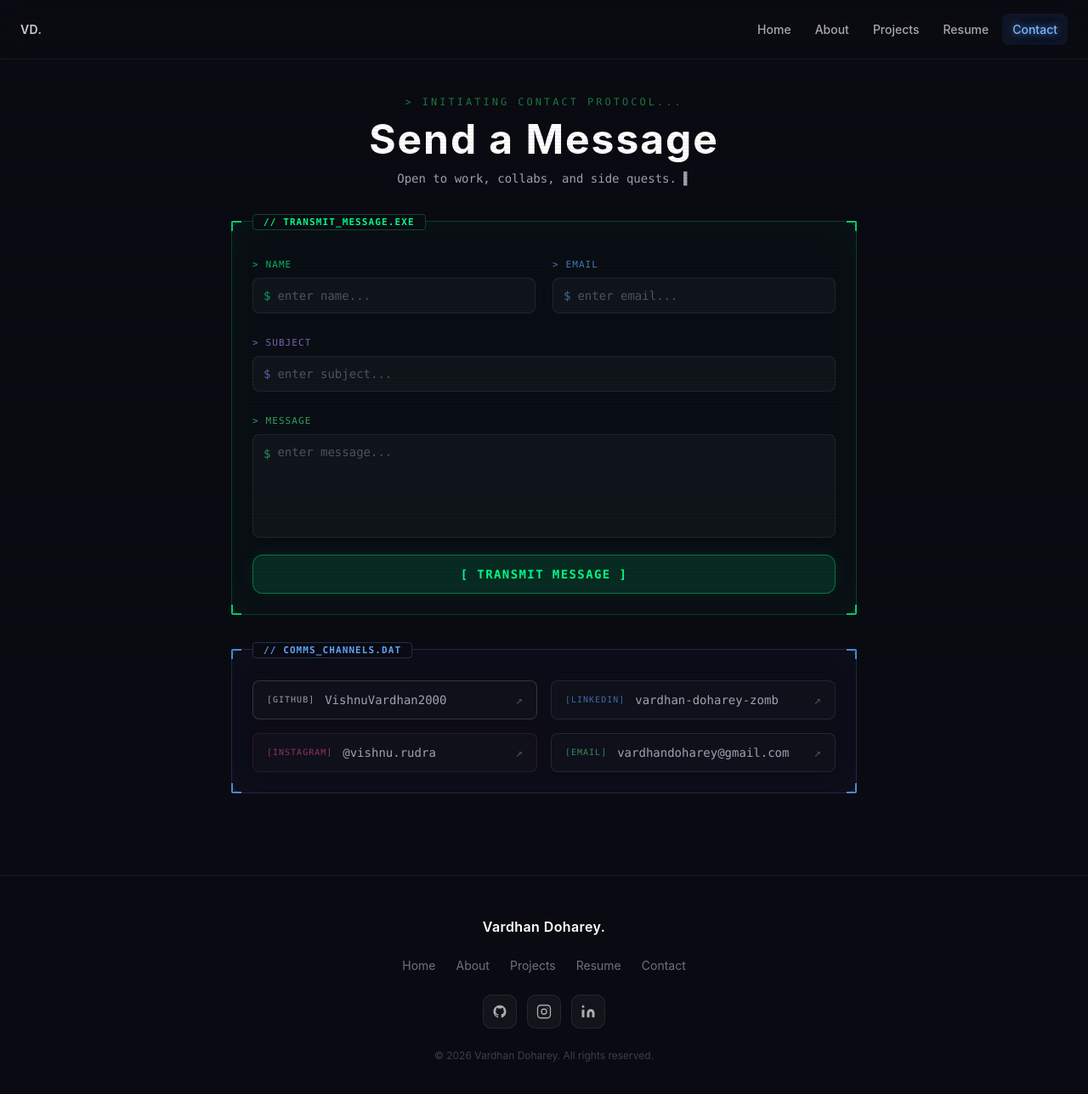
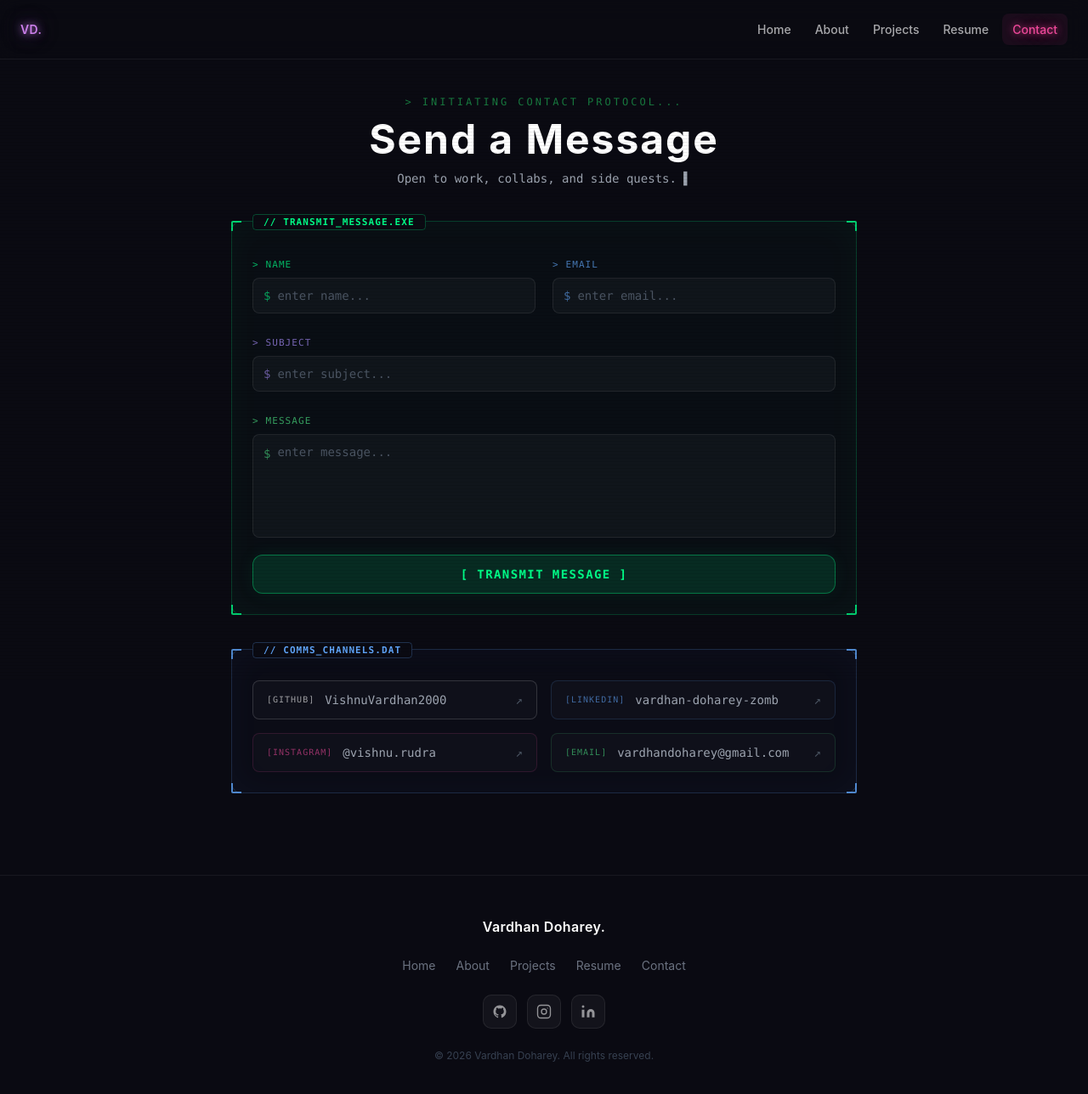
Before and after one commit to VishnuVardhan2000/my-portfolio, a Next.js app: page /contact in a window 1280 px wide. Shown: the top 1288 px of the page at 85% size. Built offline with nearby package versions, Linux system fonts and the light colour scheme.

Commit message:
feat: aurora VD logo, per-page nav glow, brand social icons

```diff
--- a/app/components/Navbar.jsx
+++ b/app/components/Navbar.jsx
@@ -3,11 +3,11 @@ import { useState } from "react";
 import { usePathname } from "next/navigation";
 
 const LINKS = [
-  { label: "Home",     href: "/" },
-  { label: "About",    href: "/about" },
-  { label: "Projects", href: "/projects" },
-  { label: "Resume",   href: "/resume" },
-  { label: "Contact",  href: "/contact" },
+  { label: "Home",     href: "/",        color: "168,85,247",  hex: "#c084fc" }, // purple
+  { label: "About",    href: "/about",   color: "0,255,136",   hex: "#00ff88" }, // green
+  { label: "Projects", href: "/projects",color: "96,165,250",  hex: "#60a5fa" }, // blue
+  { label: "Resume",   href: "/resume",  color: "251,191,36",  hex: "#fbbf24" }, // gold
+  { label: "Contact",  href: "/contact", color: "236,72,153",  hex: "#ec4899" }, // pink
 ];
 
 export default function Navbar() {
@@ -17,77 +17,80 @@ export default function Navbar() {
   const isActive = (href) =>
     href === "/" ? pathname === "/" : pathname.startsWith(href);
 
+  const activeLink = LINKS.find((l) => isActive(l.href)) || LINKS[0];
+
   return (
     <header className="fixed top-0 left-0 right-0 z-50 flex items-center justify-between px-6 py-4 bg-[#0a0a12]/80 backdrop-blur-md border-b border-white/[0.06]">
-      <a href="/" className="text-sm font-semibold text-white/80 tracking-wide hover:text-white transition-colors duration-200">
+
+      {/* ── VD. aurora logo ── */}
+      <a href="/" className="vd-logo text-sm font-semibold tracking-wide">
         VD.
       </a>
 
       {/* Desktop Nav */}
       <nav className="hidden md:flex items-center gap-1">
-        {LINKS.map((item) => (
-          <a
-            key={item.label}
-            href={item.href}
-            className="nav-word"
-            style={
-              isActive(item.href)
-                ? {
-                    color: "#7db4ff",
-                    background: "rgba(96,165,250,0.08)",
-                    textShadow:
-                      "0 0 8px rgba(96,165,250,0.7), 0 0 20px rgba(96,165,250,0.3)",
-                  }
-                : {}
-            }
-          >
-            {item.label}
-          </a>
-        ))}
+        {LINKS.map((item) => {
+          const active = isActive(item.href);
+          return (
+            <a key={item.label} href={item.href} className="nav-word"
+              style={active ? {
+                color: item.hex,
+                background: `rgba(${item.color},0.08)`,
+                textShadow: `0 0 8px rgba(${item.color},0.8), 0 0 20px rgba(${item.color},0.35)`,
+              } : {}}>
+              {item.label}
+            </a>
+          );
+        })}
       </nav>
 
       {/* Mobile Hamburger */}
-      <button
-        className="md:hidden flex flex-col gap-1.5 p-2 rounded-lg hover:bg-white/5 transition"
-        onClick={() => setOpen(!open)}
-        aria-label="Toggle menu"
-      >
-        <span
-          className="block w-5 h-0.5 bg-white/70 transition-all duration-300 origin-center"
-          style={open ? { transform: "translateY(8px) rotate(45deg)" } : {}}
-        />
-        <span
-          className="block w-5 h-0.5 bg-white/70 transition-all duration-300"
-          style={open ? { opacity: 0 } : {}}
-        />
-        <span
-          className="block w-5 h-0.5 bg-white/70 transition-all duration-300 origin-center"
-          style={open ? { transform: "translateY(-8px) rotate(-45deg)" } : {}}
-        />
+      <button className="md:hidden flex flex-col gap-1.5 p-2 rounded-lg hover:bg-white/5 transition"
+        onClick={() => setOpen(!open)} aria-label="Toggle menu">
+        <span className="block w-5 h-0.5 bg-white/70 transition-all duration-300 origin-center"
+          style={open ? { transform:"translateY(8px) rotate(45deg)" } : {}} />
+        <span className="block w-5 h-0.5 bg-white/70 transition-all duration-300"
+          style={open ? { opacity:0 } : {}} />
+        <span className="block w-5 h-0.5 bg-white/70 transition-all duration-300 origin-center"
+          style={open ? { transform:"translateY(-8px) rotate(-45deg)" } : {}} />
       </button>
 
       {/* Mobile Menu */}
       {open && (
         <div className="absolute top-full left-0 right-0 bg-[#0a0a12]/95 backdrop-blur-md border-b border-white/[0.06] flex flex-col py-3 md:hidden">
-          {LINKS.map((item) => (
-            <a
-              key={item.label}
-              href={item.href}
-              onClick={() => setOpen(false)}
-              className="px-6 py-3 text-sm font-medium transition-colors duration-200"
-              style={
-                isActive(item.href)
-                  ? { color: "#7db4ff" }
-                  : { color: "rgba(255,255,255,0.65)" }
-              }
-            >
-              {isActive(item.href) ? "▸ " : ""}{item.label}
-            </a>
-          ))}
+          {LINKS.map((item) => {
+            const active = isActive(item.href);
+            return (
+              <a key={item.label} href={item.href}
+                onClick={() => setOpen(false)}
+                className="px-6 py-3 text-sm font-medium transition-colors duration-200"
+                style={active
+                  ? { color: item.hex, textShadow:`0 0 8px rgba(${item.color},0.7)` }
+                  : { color:"rgba(255,255,255,0.65)" }}>
+                {active ? "▸ " : ""}{item.label}
+              </a>
+            );
+          })}
         </div>
       )}
 
       <style>{`
+        /* ── VD. aurora prism glow ── */
+        @keyframes aurora {
+          0%   { color: #c084fc; text-shadow: 0 0 10px rgba(192,132,252,0.9), 0 0 25px rgba(192,132,252,0.5), 0 0 50px rgba(192,132,252,0.2); }
+          20%  { color: #60a5fa; text-shadow: 0 0 10px rgba(96,165,250,0.9),  0 0 25px rgba(96,165,250,0.5),  0 0 50px rgba(96,165,250,0.2); }
+          40%  { color: #34d399; text-shadow: 0 0 10px rgba(52,211,153,0.9),  0 0 25px rgba(52,211,153,0.5),  0 0 50px rgba(52,211,153,0.2); }
+          60%  { color: #fbbf24; text-shadow: 0 0 10px rgba(251,191,36,0.9),  0 0 25px rgba(251,191,36,0.5),  0 0 50px rgba(251,191,36,0.2); }
+          80%  { color: #f472b6; text-shadow: 0 0 10px rgba(244,114,182,0.9), 0 0 25px rgba(244,114,182,0.5), 0 0 50px rgba(244,114,182,0.2); }
+          100% { color: #c084fc; text-shadow: 0 0 10px rgba(192,132,252,0.9), 0 0 25px rgba(192,132,252,0.5), 0 0 50px rgba(192,132,252,0.2); }
+        }
+        .vd-logo {
+          animation: aurora 6s ease-in-out infinite;
+          text-decoration: none;
+          transition: none;
+        }
+
+        /* ── Nav links ── */
         .nav-word {
           padding: 8px 12px;
           border-radius: 8px;
@@ -98,9 +101,8 @@ export default function Navbar() {
           transition: color 0.28s ease, text-shadow 0.28s ease, background 0.28s ease;
         }
         .nav-word:hover {
-          color: #7db4ff;
-          background: rgba(96,165,250,0.06);
-          text-shadow: 0 0 8px rgba(96,165,250,0.7), 0 0 20px rgba(96,165,250,0.3);
+          color: rgba(255,255,255,0.9);
+          background: rgba(255,255,255,0.05);
         }
       `}</style>
     </header>
--- a/app/layout.js
+++ b/app/layout.js
@@ -19,44 +19,83 @@ export default function RootLayout({ children }) {
             <p className="text-white font-semibold text-base tracking-wide">Vardhan Doharey.</p>
             <div className="flex items-center gap-6 text-sm text-gray-500 flex-wrap justify-center">
               {["Home", "About", "Projects", "Resume", "Contact"].map((item) => (
-                <a key={item} href={item === "Home" ? "/" : `/${item.toLowerCase()}`} className="hover:text-gray-300 transition-colors duration-200">
+                <a key={item} href={item === "Home" ? "/" : `/${item.toLowerCase()}`}
+                  className="hover:text-gray-300 transition-colors duration-200">
                   {item}
                 </a>
               ))}
             </div>
             <div className="flex items-center gap-3">
-              <a href="https://github.com/VishnuVardhan2000" target="_blank" rel="noreferrer" aria-label="GitHub" className="social-icon">
-                <svg width="18" height="18" viewBox="0 0 24 24" fill="currentColor"><path d="M12 2C6.477 2 2 6.484 2 12.017c0 4.425 2.865 8.18 6.839 9.504.5.092.682-.217.682-.483 0-.237-.008-.868-.013-1.703-2.782.605-3.369-1.343-3.369-1.343-.454-1.158-1.11-1.466-1.11-1.466-.908-.62.069-.608.069-.608 1.003.07 1.531 1.032 1.531 1.032.892 1.53 2.341 1.088 2.91.832.092-.647.35-1.088.636-1.338-2.22-.253-4.555-1.113-4.555-4.951 0-1.093.39-1.988 1.029-2.688-.103-.253-.446-1.272.098-2.65 0 0 .84-.27 2.75 1.026A9.564 9.564 0 0112 6.844c.85.004 1.705.115 2.504.337 1.909-1.296 2.747-1.027 2.747-1.027.546 1.379.202 2.398.1 2.651.64.7 1.028 1.595 1.028 2.688 0 3.848-2.339 4.695-4.566 4.943.359.309.678.92.678 1.855 0 1.338-.012 2.419-.012 2.747 0 .268.18.58.688.482A10.019 10.019 0 0022 12.017C22 6.484 17.522 2 12 2z"/></svg>
-              </a>
-              <a href="https://www.instagram.com/vishnu.rudra" target="_blank" rel="noreferrer" aria-label="Instagram" className="social-icon">
-                <svg width="18" height="18" viewBox="0 0 24 24" fill="none" stroke="currentColor" strokeWidth="1.8" strokeLinecap="round" strokeLinejoin="round">
-                  <rect x="2" y="2" width="20" height="20" rx="5" ry="5"/><circle cx="12" cy="12" r="4"/><circle cx="17.5" cy="6.5" r="0.8" fill="currentColor" stroke="none"/>
+
+              {/* GitHub — silver glow */}
+              <a href="https://github.com/VishnuVardhan2000" target="_blank" rel="noreferrer"
+                aria-label="GitHub" className="social-icon social-github">
+                <svg width="18" height="18" viewBox="0 0 24 24" fill="currentColor">
+                  <path d="M12 2C6.477 2 2 6.484 2 12.017c0 4.425 2.865 8.18 6.839 9.504.5.092.682-.217.682-.483 0-.237-.008-.868-.013-1.703-2.782.605-3.369-1.343-3.369-1.343-.454-1.158-1.11-1.466-1.11-1.466-.908-.62.069-.608.069-.608 1.003.07 1.531 1.032 1.531 1.032.892 1.53 2.341 1.088 2.91.832.092-.647.35-1.088.636-1.338-2.22-.253-4.555-1.113-4.555-4.951 0-1.093.39-1.988 1.029-2.688-.103-.253-.446-1.272.098-2.65 0 0 .84-.27 2.75 1.026A9.564 9.564 0 0112 6.844c.85.004 1.705.115 2.504.337 1.909-1.296 2.747-1.027 2.747-1.027.546 1.379.202 2.398.1 2.651.64.7 1.028 1.595 1.028 2.688 0 3.848-2.339 4.695-4.566 4.943.359.309.678.92.678 1.855 0 1.338-.012 2.419-.012 2.747 0 .268.18.58.688.482A10.019 10.019 0 0022 12.017C22 6.484 17.522 2 12 2z"/>
                 </svg>
               </a>
-              <a href="https://www.linkedin.com/in/vardhan-doharey-zomb/" target="_blank" rel="noreferrer" aria-label="LinkedIn" className="social-icon">
-                <svg width="18" height="18" viewBox="0 0 24 24" fill="currentColor"><path d="M16 8a6 6 0 016 6v7h-4v-7a2 2 0 00-2-2 2 2 0 00-2 2v7h-4v-7a6 6 0 016-6zM2 9h4v12H2z"/><circle cx="4" cy="4" r="2"/></svg>
+
+              {/* Instagram — pink glow */}
+              <a href="https://www.instagram.com/vishnu.rudra" target="_blank" rel="noreferrer"
+                aria-label="Instagram" className="social-icon social-instagram">
+                <svg width="18" height="18" viewBox="0 0 24 24" fill="none" stroke="currentColor" strokeWidth="1.8" strokeLinecap="round" strokeLinejoin="round">
+                  <rect x="2" y="2" width="20" height="20" rx="5" ry="5"/>
+                  <circle cx="12" cy="12" r="4"/>
+                  <circle cx="17.5" cy="6.5" r="0.8" fill="currentColor" stroke="none"/>
+                </svg>
               </a>
+
+              {/* LinkedIn — blue glow */}
+              <a href="https://www.linkedin.com/in/vardhan-doharey-zomb/" target="_blank" rel="noreferrer"
+                aria-label="LinkedIn" className="social-icon social-linkedin">
+                <svg width="18" height="18" viewBox="0 0 24 24" fill="currentColor">
+                  <path d="M16 8a6 6 0 016 6v7h-4v-7a2 2 0 00-2-2 2 2 0 00-2 2v7h-4v-7a6 6 0 016-6zM2 9h4v12H2z"/>
+                  <circle cx="4" cy="4" r="2"/>
+                </svg>
+              </a>
+
             </div>
             <p className="text-gray-700 text-xs">© 2026 Vardhan Doharey. All rights reserved.</p>
           </div>
         </footer>
 
         <style>{`
+          /* ── Base social icon ── */
           .social-icon {
             width: 40px; height: 40px;
             display: inline-flex; align-items: center; justify-content: center;
             border-radius: 10px;
             background: rgba(255,255,255,0.04);
             border: 1px solid rgba(255,255,255,0.08);
-            color: rgba(255,255,255,0.65);
+            color: rgba(255,255,255,0.55);
             text-decoration: none;
-            transition: color 0.28s ease, border-color 0.28s ease, box-shadow 0.28s ease, transform 0.28s ease;
+            transition: color 0.3s ease, border-color 0.3s ease,
+                        box-shadow 0.3s ease, transform 0.3s ease, background 0.3s ease;
           }
-          .social-icon:hover {
-            color: #7db4ff;
-            border-color: rgba(96,165,250,0.35);
-            box-shadow: 0 0 18px rgba(96,165,250,0.18);
-            transform: translateY(-2px);
+          .social-icon:hover { transform: translateY(-2px); }
+
+          /* GitHub — silver/white */
+          .social-github:hover {
+            color: #e2e8f0;
+            border-color: rgba(226,232,240,0.4);
+            background: rgba(226,232,240,0.06);
+            box-shadow: 0 0 16px rgba(226,232,240,0.2), 0 0 32px rgba(226,232,240,0.08);
+          }
+
+          /* Instagram — pink */
+          .social-instagram:hover {
+            color: #f472b6;
+            border-color: rgba(244,114,182,0.4);
+            background: rgba(244,114,182,0.06);
+            box-shadow: 0 0 16px rgba(244,114,182,0.25), 0 0 32px rgba(244,114,182,0.1);
+          }
+
+          /* LinkedIn — blue */
+          .social-linkedin:hover {
+            color: #60a5fa;
+            border-color: rgba(96,165,250,0.4);
+            background: rgba(96,165,250,0.06);
+            box-shadow: 0 0 16px rgba(96,165,250,0.25), 0 0 32px rgba(96,165,250,0.1);
           }
         `}</style>
       </body>
```
